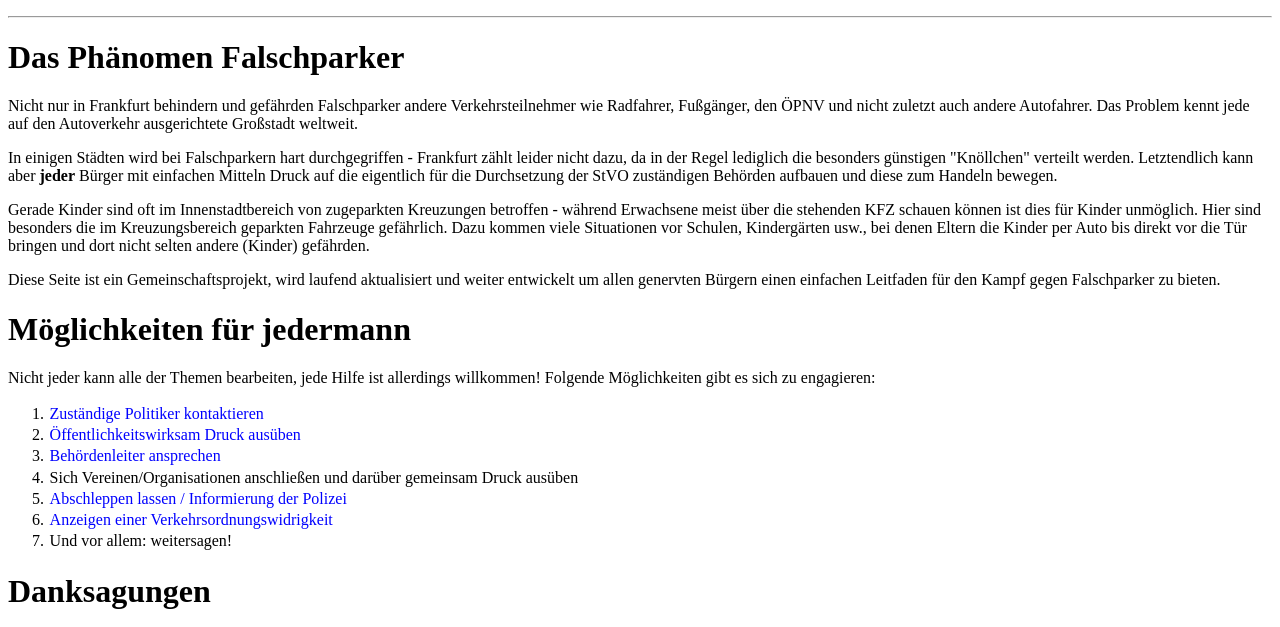
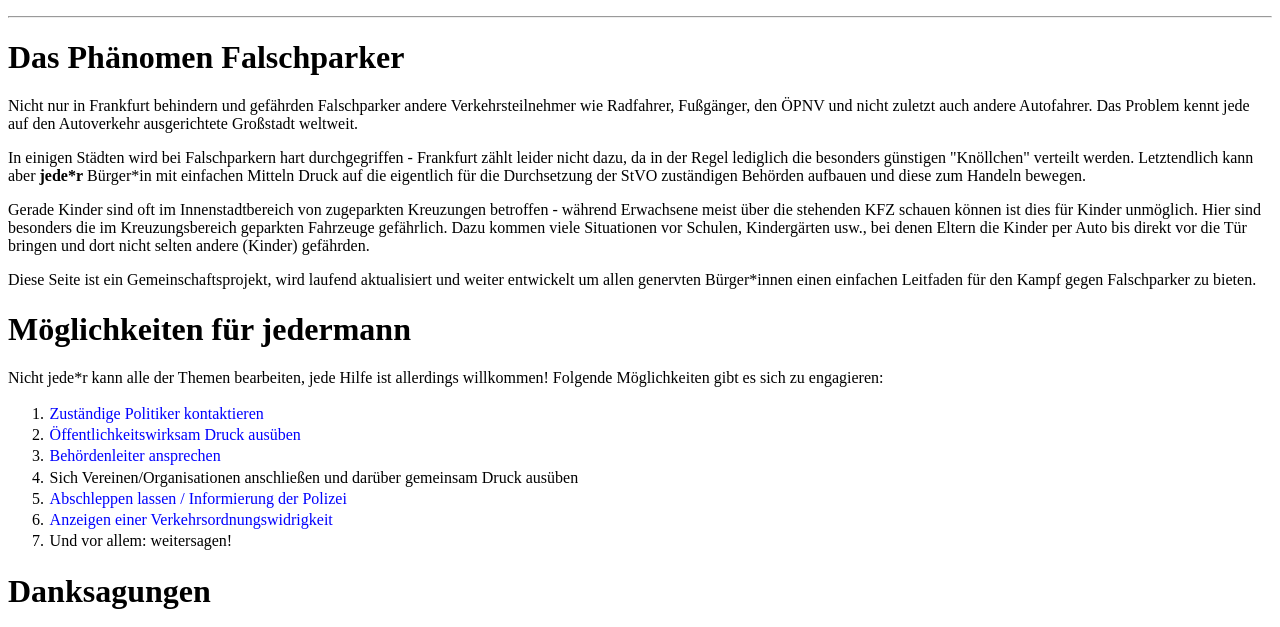
Before and after one commit to falschparkenffm/homepage, a PHP site: page / in a window 1280 px wide. Shown: the part 42-669 px from the top of the page. Run offline with PHP 8.4, Linux system fonts and the light colour scheme.

Commit message:
Füge Genderstern hinzu

```diff
--- a/index.php
+++ b/index.php
@@ -4,12 +4,12 @@
 <?php include ("menu.html"); ?>
 <h1>Das Ph&auml;nomen Falschparker</h1>
 <p>Nicht nur in Frankfurt behindern und gef&auml;hrden Falschparker andere Verkehrsteilnehmer wie Radfahrer, Fu&szlig;g&auml;nger, den &Ouml;PNV und nicht zuletzt auch andere Autofahrer. Das Problem kennt jede auf den Autoverkehr ausgerichtete Gro&szlig;stadt weltweit.</p>
-<p>In einigen St&auml;dten wird bei Falschparkern hart durchgegriffen - Frankfurt z&auml;hlt leider nicht dazu, da in der Regel lediglich die besonders g&uuml;nstigen "Kn&ouml;llchen" verteilt werden. Letztendlich kann aber <b>jeder</b> B&uuml;rger mit einfachen Mitteln Druck auf die eigentlich f&uuml;r die Durchsetzung der StVO zust&auml;ndigen Beh&ouml;rden aufbauen und diese zum Handeln bewegen.</p>
+<p>In einigen St&auml;dten wird bei Falschparkern hart durchgegriffen - Frankfurt z&auml;hlt leider nicht dazu, da in der Regel lediglich die besonders g&uuml;nstigen "Kn&ouml;llchen" verteilt werden. Letztendlich kann aber <b>jede*r</b> B&uuml;rger*in mit einfachen Mitteln Druck auf die eigentlich f&uuml;r die Durchsetzung der StVO zust&auml;ndigen Beh&ouml;rden aufbauen und diese zum Handeln bewegen.</p>
 <p>Gerade Kinder sind oft im Innenstadtbereich von zugeparkten Kreuzungen betroffen - w&auml;hrend Erwachsene meist &uuml;ber die stehenden KFZ schauen k&ouml;nnen ist dies f&uuml;r Kinder unm&ouml;glich. Hier sind besonders die im Kreuzungsbereich geparkten Fahrzeuge gef&auml;hrlich. Dazu kommen viele Situationen vor Schulen, Kinderg&auml;rten usw., bei denen Eltern die Kinder per Auto bis direkt vor die T&uuml;r bringen und dort nicht selten andere (Kinder) gef&auml;hrden.</p>
-<p>Diese Seite ist ein Gemeinschaftsprojekt, wird laufend aktualisiert und weiter entwickelt um allen genervten B&uuml;rgern einen einfachen Leitfaden f&uuml;r den Kampf gegen Falschparker zu bieten.</p>
+<p>Diese Seite ist ein Gemeinschaftsprojekt, wird laufend aktualisiert und weiter entwickelt um allen genervten B&uuml;rger*innen einen einfachen Leitfaden f&uuml;r den Kampf gegen Falschparker zu bieten.</p>
 
 <h1>M&ouml;glichkeiten f&uuml;r jedermann</h1>
-<p>Nicht jeder kann alle der Themen bearbeiten, jede Hilfe ist allerdings willkommen! Folgende M&ouml;glichkeiten gibt es sich zu engagieren:</p>
+<p>Nicht jede*r kann alle der Themen bearbeiten, jede Hilfe ist allerdings willkommen! Folgende M&ouml;glichkeiten gibt es sich zu engagieren:</p>
 <ol>
 <li><a href="aufmerksamkeit.html#politik">Zust&auml;ndige Politiker kontaktieren</a></li>
 <li><a href="aufmerksamkeit.html#oeffentlichkeit">&Ouml;ffentlichkeitswirksam Druck aus&uuml;ben</a></li>
```
